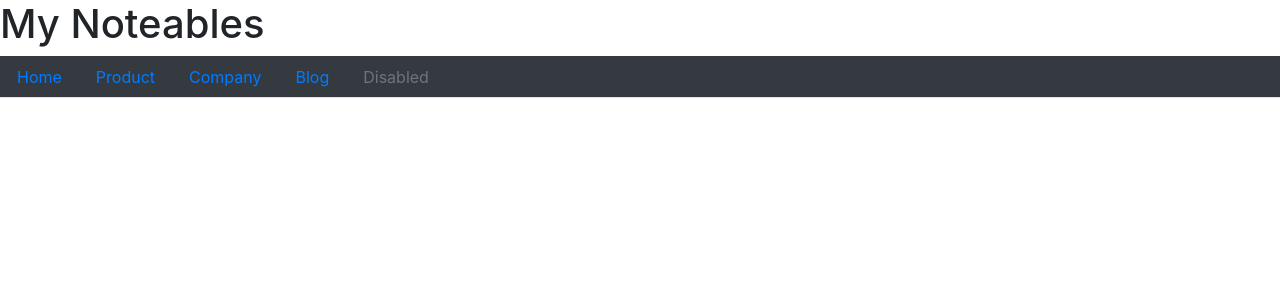
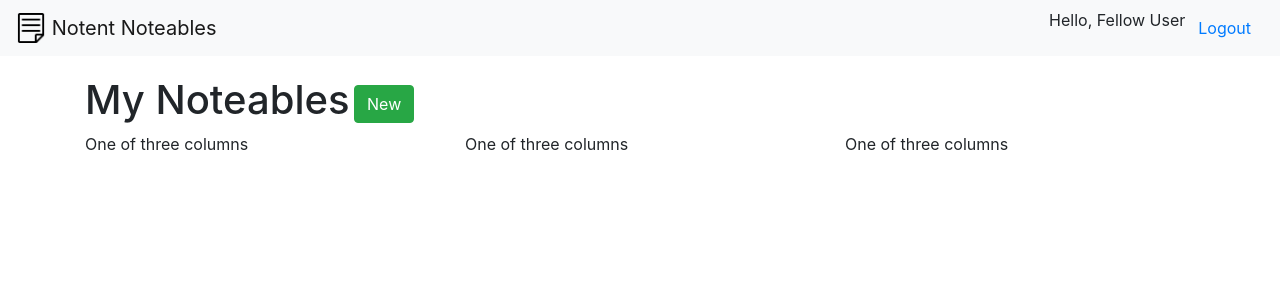
Before and after one commit to jansenhillis/noteables, a Django app: template django_files/noteables/templates/dashboard.html in a window 1280 px wide. Shown: the top 300 px of the page. Run offline with Django 3.2, Linux system fonts and the light colour scheme; the template is opened without the code that fills it, so the values that code supplies are empty; some libraries are stand-ins or nearby versions.

Commit message:
Added dashboard, modified the nav bar, inital concept for listing all notes in a css grid

```diff
--- a/django_files/noteables/static/css/dash.css
+++ b/django_files/noteables/static/css/dash.css
@@ -0,0 +1,12 @@
+* {
+    /* outline: 1px red solid; */
+}
+
+.container {
+    margin-top: 20px;
+}
+
+h1 {
+    display: inline-block;
+    vertical-align: middle;
+}
--- a/django_files/noteables/templates/dashboard.html
+++ b/django_files/noteables/templates/dashboard.html
@@ -10,23 +10,33 @@
 		<link rel="stylesheet" href="{% static 'css/dash.css' %}" />
 	</head>
 	<body>
-		<h1>My Noteables</h1>
-		<ul class="nav nav-tabs navbar-dark bg-dark">
-			<li class="nav-item">
-				<a class="nav-link home /*active*/" aria-current="page" href="#">Home</a>
-			</li>
-			<li class="nav-item">
-				<a class="nav-link product" href="#">Product</a>
-			</li>
-			<li class="nav-item">
-				<a class="nav-link company" href="#">Company</a>
-			</li>
-			<li class="nav-item">
-				<a class="nav-link blog" href="#">Blog</a>
-			</li>
-			<li class="nav-item">
-				<a class="nav-link disabled" href="#" tabindex="-1" aria-disabled="true">Disabled</a>
-			</li>
-		</ul>
+		<nav class="navbar navbar-light bg-light">
+			<a class="navbar-brand" href="{% url 'index' %}">
+				<img src="{% static 'img/note-1.png' %}" width="30" height="30" class="d-inline-block align-top" alt="">
+				Notent Noteables
+			</a>
+			<form action="{% url 'logout' %}" method="GET" class="form-inline"> {% csrf_token %}
+				<p>Hello, Fellow User</p>
+				<button type="submit" class="btn btn-link">Logout</button>
+			</form>
+		</nav>
+
+
+		<div class="container">
+			<h1>My Noteables</h1>
+			<button type="button" class="btn btn-success">New</button>
+			<div class="row">
+				<div class="col-sm">
+				One of three columns
+				</div>
+				<div class="col-sm">
+				One of three columns
+				</div>
+				<div class="col-sm">
+				One of three columns
+				</div>
+			</div>
+		</div>
+
 	</body>
 </html>
```
Also changed, not shown: django_files/noteables/static/img/note-1.png (renamed from django_files/login/static/img/Simpleicons_Business_note-1.png).
